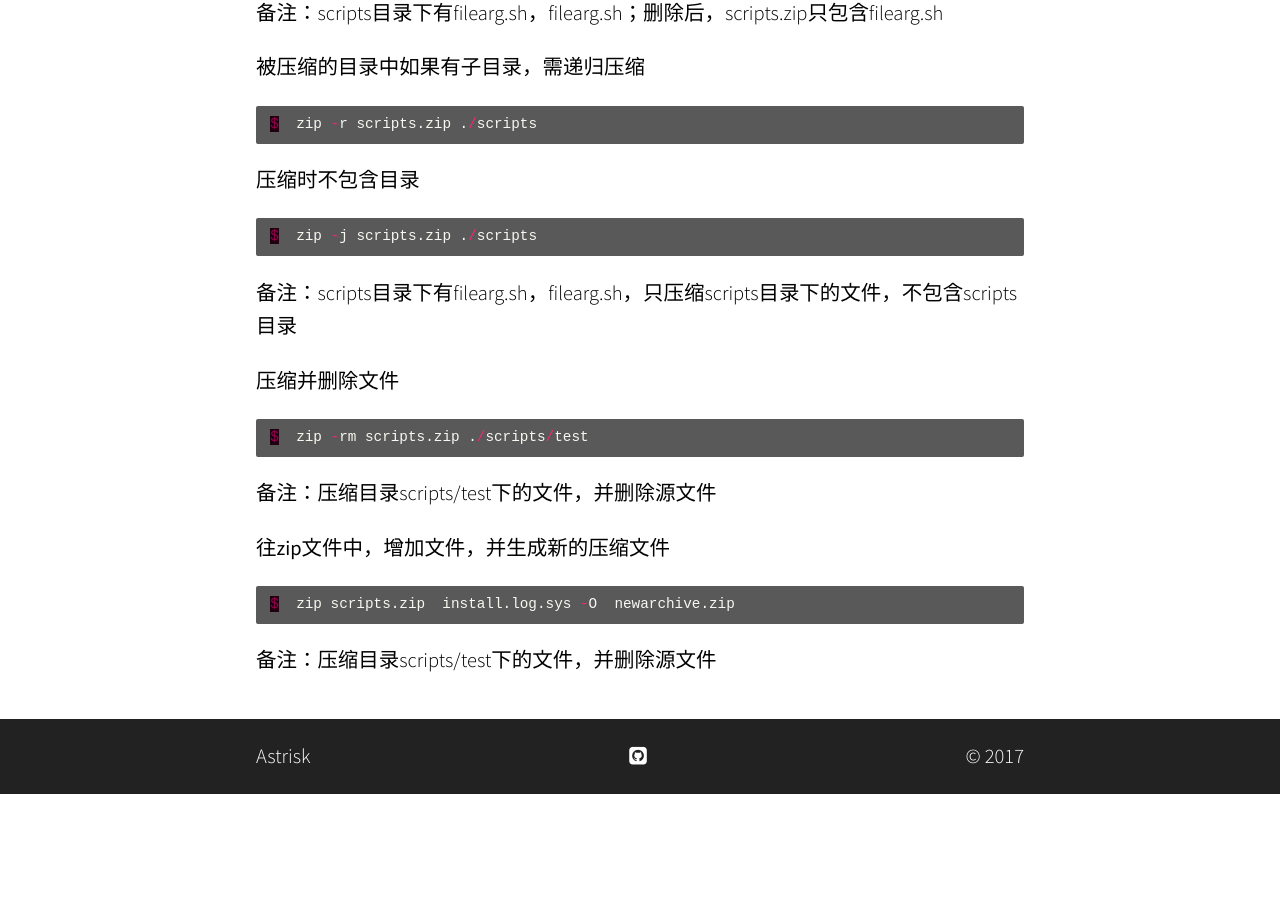
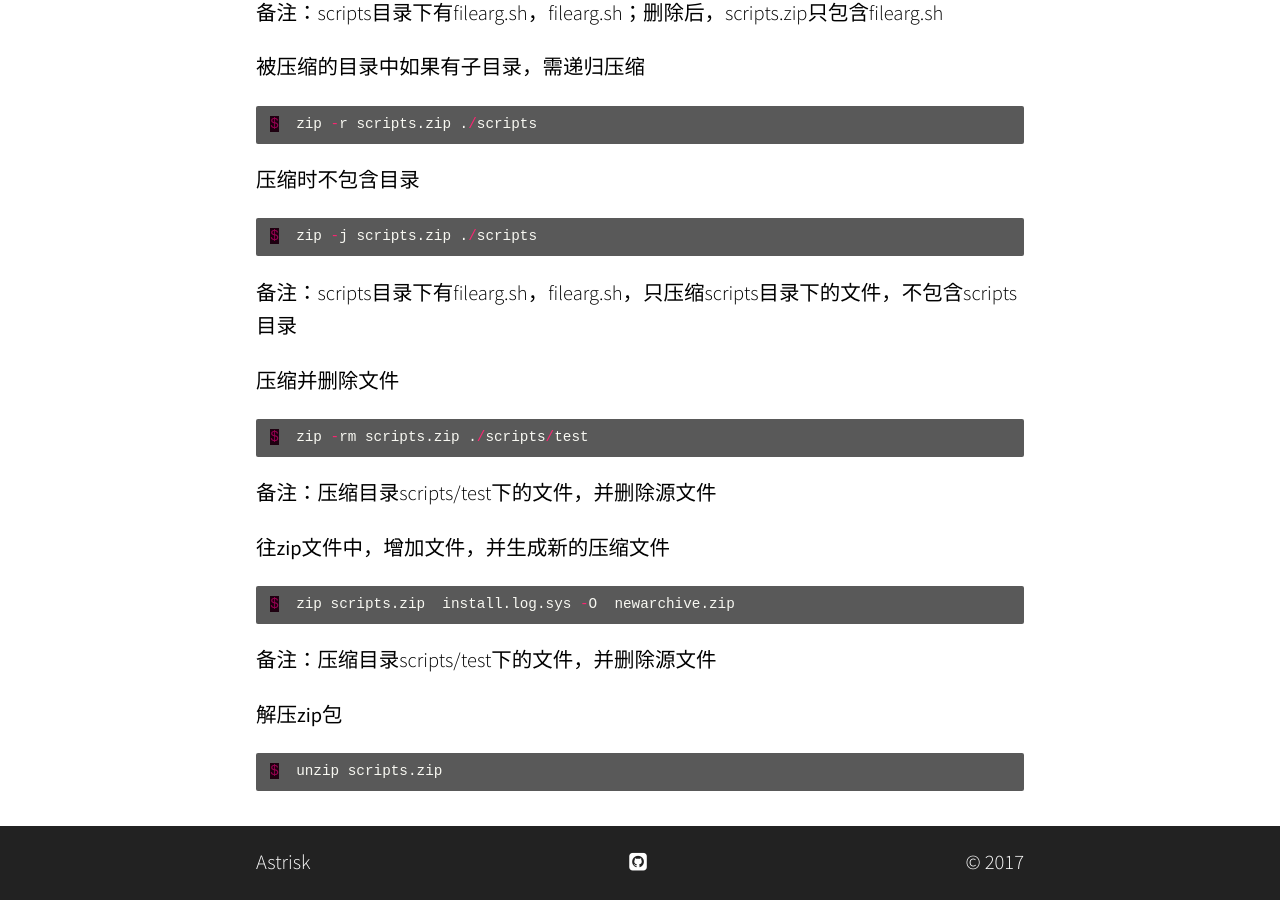
Before and after one commit to astrisk/astrisk.github.io, a Jekyll site: the page built from _posts/2017-3-26-linuxShell-archive-compress.md, in a window 1280 px wide and 900 px high, scrolled down 5319 px. Built offline with Jekyll 4.4.1, drawn with Linux system fonts in a browser that asks for light colours; some web fonts are replaced; before the commit the page ends 6113 px from its top, so only the background shows below that.

Commit message:
add unzip

```diff
--- a/_posts/2017-3-26-linuxShell-archive-compress.md
+++ b/_posts/2017-3-26-linuxShell-archive-compress.md
@@ -274,3 +274,11 @@ $  zip scripts.zip  install.log.sys -O  newarchive.zip
 {% endhighlight %}
 
 备注：压缩目录scripts/test下的文件，并删除源文件
+
+**解压zip包**
+
+{% highlight c %}
+
+$  unzip scripts.zip
+
+{% endhighlight %}
```
